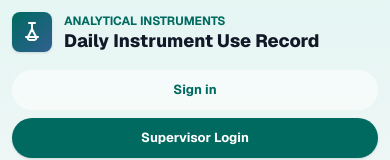
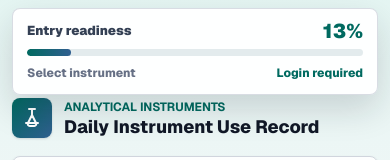
Before and after one commit to melastore/lab-logbook, a Next.js app: page / in a window 390 px wide. Shown: the top 160 px of the page. Built offline with nearby package versions, Linux system fonts and the light colour scheme; no server answers.

Commit message:
Refine mobile header progress

```diff
--- a/src/app/globals.css
+++ b/src/app/globals.css
@@ -1464,6 +1464,10 @@ textarea {
   font-style: italic;
 }
 
+.mobile-progress-dock {
+  display: none;
+}
+
 .btn {
   border: 1px solid transparent;
   min-height: 40px;
@@ -2405,6 +2409,81 @@ textarea {
 }
 
 @media (max-width: 768px) {
+  .entry-frame {
+    padding-top: calc(98px + env(safe-area-inset-top));
+  }
+
+  .mobile-progress-dock {
+    position: fixed;
+    top: calc(8px + env(safe-area-inset-top));
+    left: 12px;
+    right: 12px;
+    z-index: 95;
+    display: grid;
+    gap: 8px;
+    padding: 12px 14px;
+    border: 1px solid rgba(208, 213, 221, 0.82);
+    border-radius: 8px;
+    background: rgba(255, 255, 255, 0.94);
+    box-shadow: 0 14px 34px rgba(16, 24, 40, 0.16);
+    backdrop-filter: blur(18px);
+  }
+
+  .mobile-progress-dock-top,
+  .mobile-progress-dock-meta {
+    display: flex;
+    align-items: center;
+    justify-content: space-between;
+    gap: 12px;
+    min-width: 0;
+  }
+
+  .mobile-progress-dock-top span {
+    color: var(--ink-2);
+    font-size: 13px;
+    font-weight: 900;
+  }
+
+  .mobile-progress-dock-top strong {
+    color: var(--primary);
+    font-size: 20px;
+    font-weight: 950;
+    line-height: 1;
+  }
+
+  .mobile-progress-dock-track {
+    height: 7px;
+    overflow: hidden;
+    border-radius: var(--radius-full);
+    background: var(--surface-variant);
+  }
+
+  .mobile-progress-dock-track span {
+    display: block;
+    height: 100%;
+    border-radius: inherit;
+    background: linear-gradient(90deg, var(--primary), var(--tertiary));
+    transition: width 0.24s ease;
+  }
+
+  .mobile-progress-dock-meta span {
+    min-width: 0;
+    color: var(--muted);
+    font-size: 12px;
+    font-weight: 750;
+    overflow: hidden;
+    text-overflow: ellipsis;
+    white-space: nowrap;
+  }
+
+  .mobile-progress-dock-meta span:last-child {
+    color: var(--primary);
+  }
+
+  .side-panel .side-card:first-child {
+    display: none;
+  }
+
   .app-frame {
     padding-bottom: calc(88px + env(safe-area-inset-bottom));
   }
@@ -2592,3 +2671,9 @@ textarea {
     transition-duration: 0.01ms !important;
   }
 }
+
+@media (max-width: 768px) {
+  .topbar-actions {
+    display: none;
+  }
+}
--- a/src/app/page.tsx
+++ b/src/app/page.tsx
@@ -171,7 +171,7 @@ export default function AnalystEntryPage() {
         </div>
       </aside>
 
-      <div className="app-frame">
+      <div className="app-frame entry-frame">
       {/* ── Top bar ── */}
       <header className="topbar">
         <div className="brand-heading">
@@ -204,6 +204,20 @@ export default function AnalystEntryPage() {
           )}
         </div>
       </header>
+
+      <div className="mobile-progress-dock" aria-live="polite">
+        <div className="mobile-progress-dock-top">
+          <span>Entry readiness</span>
+          <strong>{completion}%</strong>
+        </div>
+        <div className="mobile-progress-dock-track" aria-hidden="true">
+          <span style={{ width: `${completion}%` }} />
+        </div>
+        <div className="mobile-progress-dock-meta">
+          <span>{selectedTemplate ? selectedTemplate.instrumentName : "Select instrument"}</span>
+          <span>{canSubmit ? "Ready to submit" : user ? "Complete required fields" : "Login required"}</span>
+        </div>
+      </div>
 
       {/* ── Status strip ── */}
       <div className="lab-status-strip">
```
